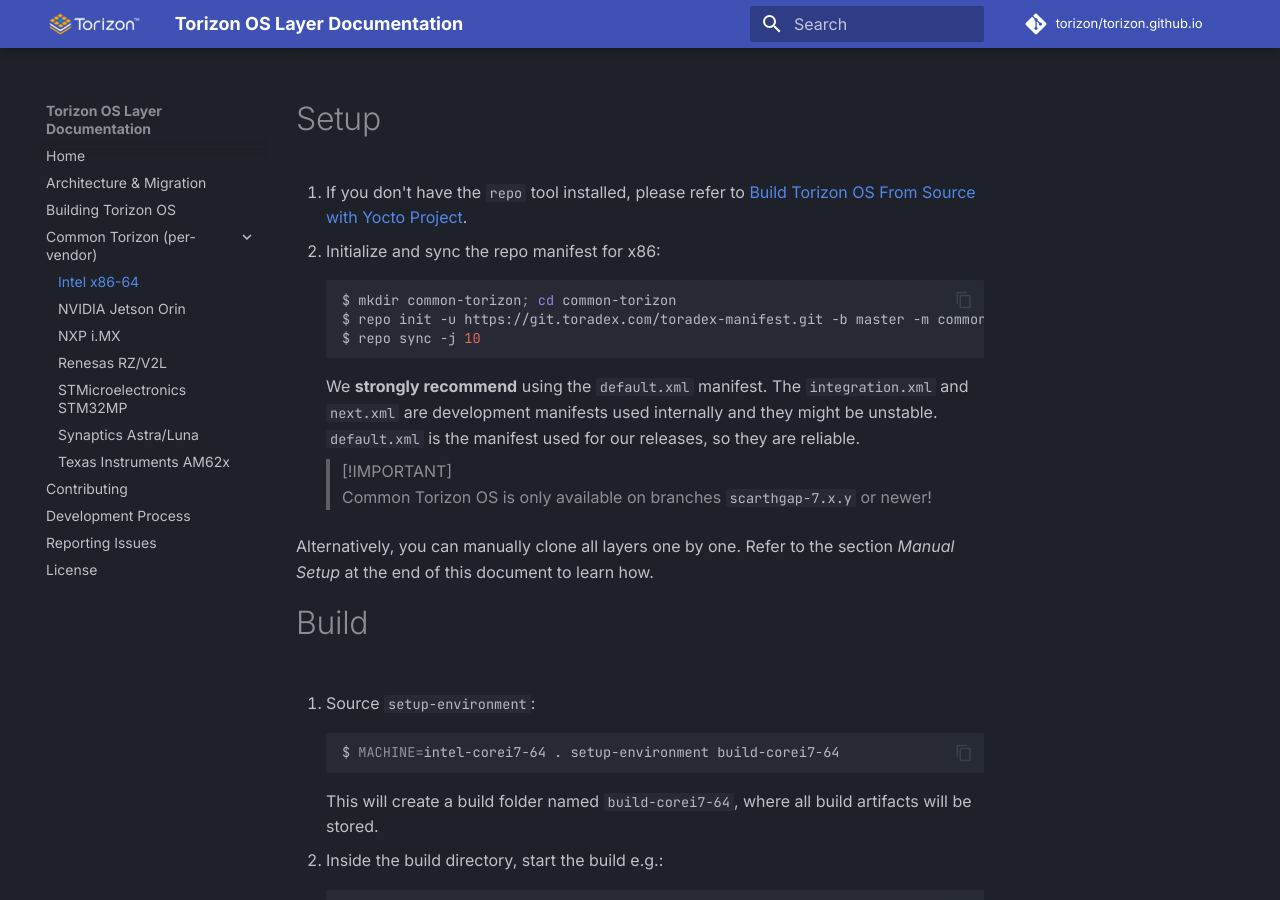
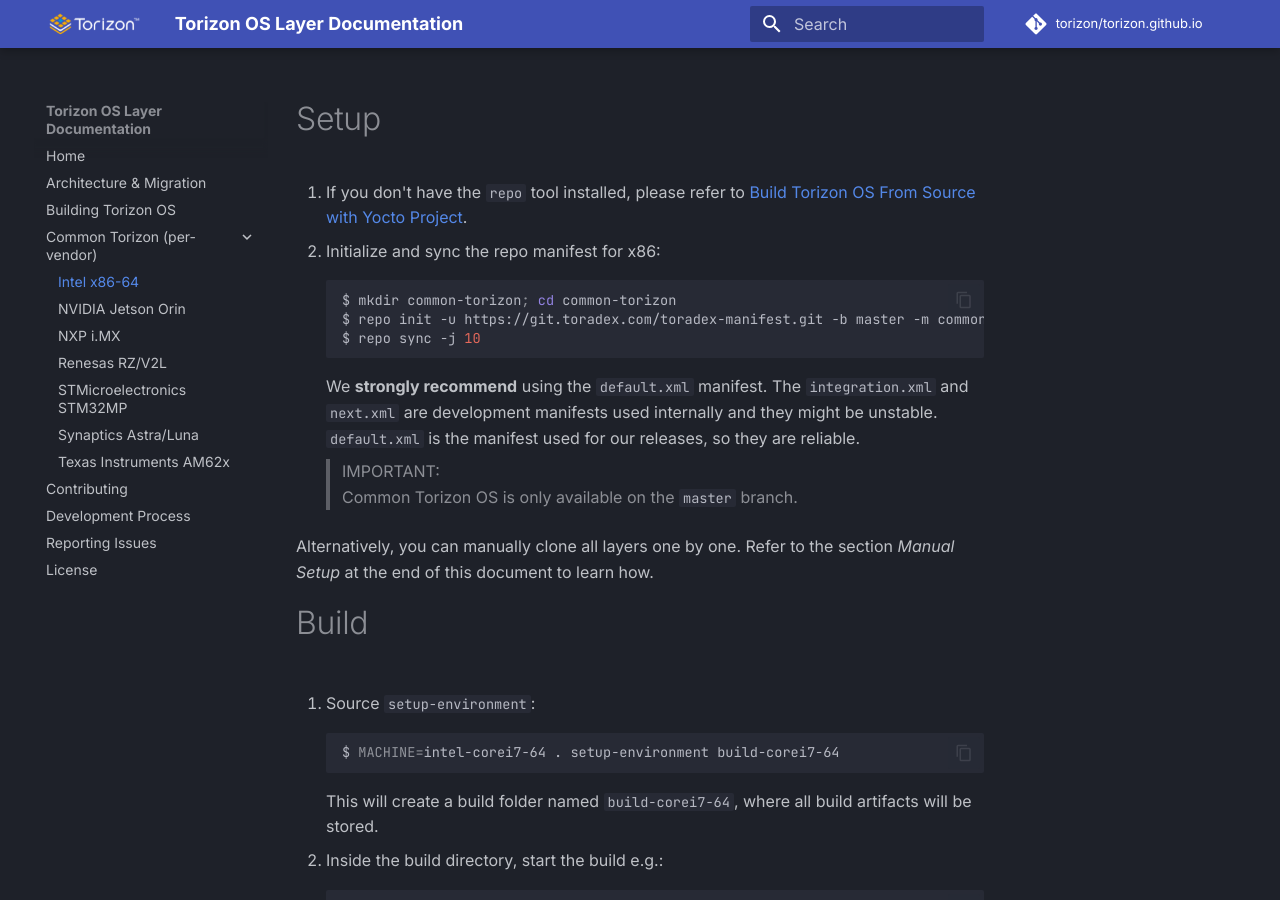
Before and after one commit to torizon/torizon.github.io, an MkDocs documentation site: the page built from docs/common-torizon/README-x86.md, in a window 1280 px wide and 900 px high. Built offline with MkDocs 1.6.1 and Material for MkDocs 9.7.7, drawn with Linux system fonts in a browser that asks for light colours; comment, search, counter and statistics services are not loaded; some of the changed text lies outside the part shown.

Commit message:
common-tor/readme: remove non-compatible MD marker
Related-to: TOR-4508
Signed-off-by: Guilherme Freire <guilherme.almeida@toradex.com>

````diff
--- a/docs/common-torizon/README-x86.md
+++ b/docs/common-torizon/README-x86.md
@@ -9,8 +9,8 @@ $ repo sync -j 10
 ```
 We **strongly recommend** using the `default.xml` manifest. The `integration.xml` and `next.xml` are development manifests used internally and they might be unstable.
 `default.xml` is the manifest used for our releases, so they are reliable.
-> [!IMPORTANT]
-> Common Torizon OS is only available on branches `scarthgap-7.x.y` or newer!
+> IMPORTANT:
+> Common Torizon OS is only available on the `master` branch.
 
 Alternatively, you can manually clone all layers one by one. Refer to the section _Manual Setup_ at the end of this document to learn how.
 
@@ -75,7 +75,7 @@ $ git clone git://git.yoctoproject.org/poky -b scarthgap
   * Download `meta-intel`, `meta-torizon` and `meta-torizon-bsp`:
 ```bash
 $ git clone git://git.yoctoproject.org/meta-intel -b scarthgap
-$ git clone https://github.com/torizon/meta-torizon.git -b scarthgap-7.x.y
+$ git clone https://github.com/torizon/meta-torizon.git -b master
 $ git clone https://github.com/torizon/meta-torizon-bsp.git -b master
 ```
   * Download the Torizon layer dependencies:
````
Also changed, not shown: docs/common-torizon/README-nvidia.md (+1 -1 lines), docs/common-torizon/README-syn.md (+3 -3 lines), docs/common-torizon/README-ti.md (+1 -1 lines).
